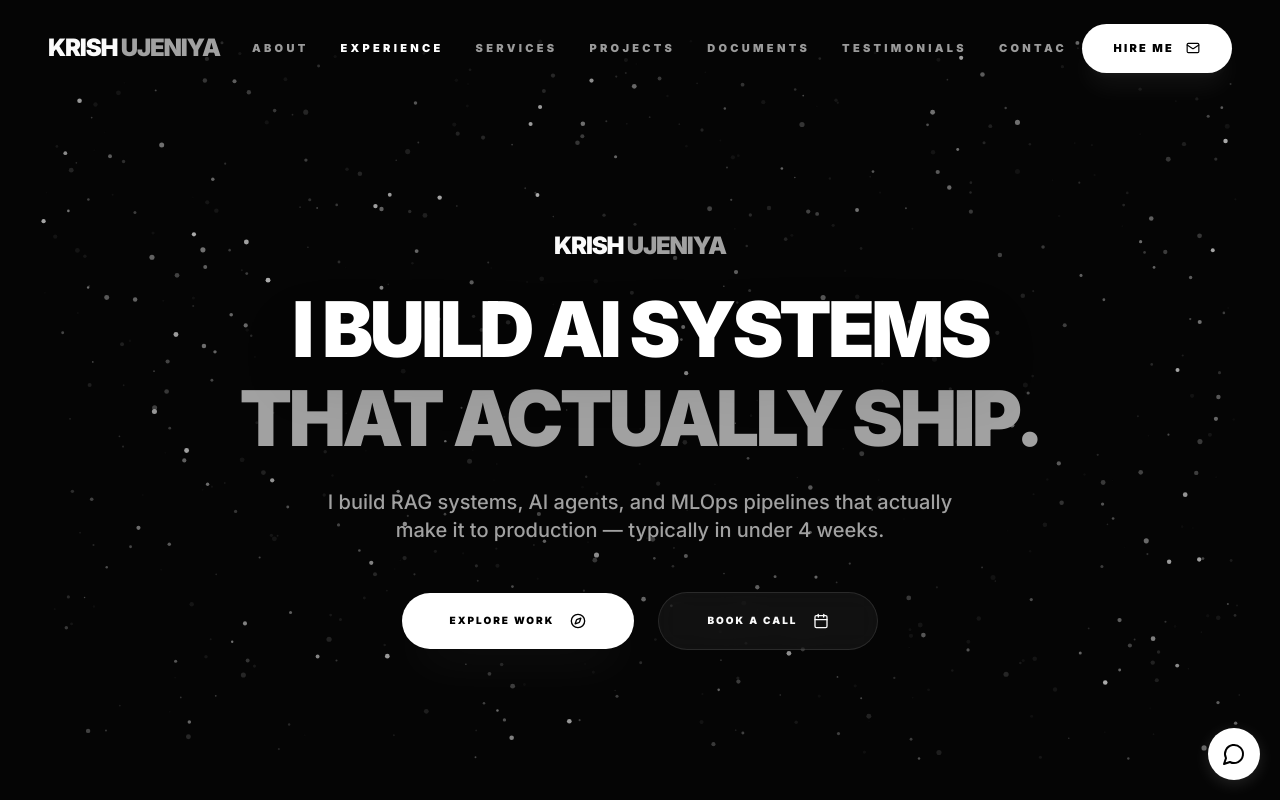
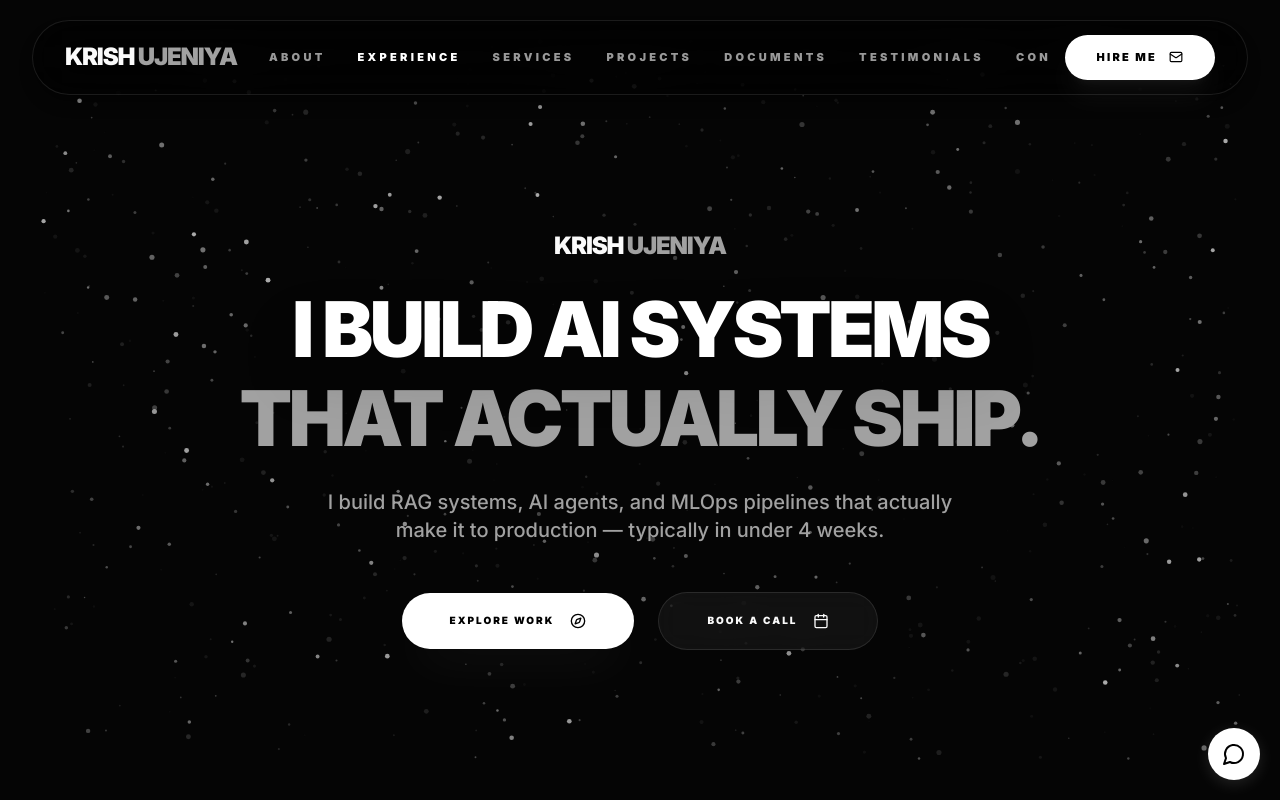
Before and after one commit to krishujeniya/krishujeniya, a Next.js app: page /krishujeniya/ in a window 1280 px wide. Shown: the top 800 px of the page. Built offline with nearby package versions, Linux system fonts and the light colour scheme.

Commit message:
Convert navbar into floating detached pill island from screen top

```diff
--- a/src/app/page.tsx
+++ b/src/app/page.tsx
@@ -188,8 +188,7 @@ export default function Portfolio() {
         <div className="min-h-screen bg-[#050505] text-[#FAFAFA] font-body selection:bg-[#474747] selection:text-white">
 
             <a className="skip-link" href="#main-content">Skip to main content</a>
-            <nav className={`fixed top-0 left-0 w-full z-[100] transition-all duration-500 ${scrolled ? 'bg-black/95 backdrop-blur-xl py-4 border-b border-white/5 rounded-b-[32px] sm:rounded-b-[40px]' : 'py-6'}`}>
-                <div className="max-w-[1440px] mx-auto px-6 md:px-12 flex items-center justify-between gap-4">
+            <nav className={`fixed top-3 sm:top-5 inset-x-4 sm:inset-x-6 md:inset-x-8 max-w-[1440px] mx-auto z-[100] transition-all duration-500 rounded-full flex items-center justify-between gap-4 px-6 md:px-8 py-3 sm:py-3.5 border ${scrolled ? 'bg-black/90 backdrop-blur-2xl border-white/15 shadow-2xl shadow-black/80' : 'bg-black/60 backdrop-blur-xl border-white/10 shadow-lg shadow-black/40'}`}>
                 <div className="flex items-center gap-8 overflow-hidden">
                     {/* Brand Title / Section Name */}
                     <div
@@ -241,11 +240,10 @@ export default function Portfolio() {
                         setActiveSection('contact'); // Force immediate update
                     }}
                     aria-label="Hire me for your next project"
-                        className="flex items-center gap-2 sm:gap-3 bg-white text-black text-[10px] sm:text-[11px] font-black uppercase tracking-[0.2em] px-5 sm:px-8 py-3 sm:py-4 rounded-full transition-all duration-500 shadow-xl shadow-white/5 active:scale-95 whitespace-nowrap"
+                    className="flex items-center gap-2 sm:gap-3 bg-white text-black text-[10px] sm:text-[11px] font-black uppercase tracking-[0.2em] px-5 sm:px-8 py-3 sm:py-3.5 rounded-full transition-all duration-500 shadow-xl shadow-white/5 active:scale-95 whitespace-nowrap"
                 >
                     Hire Me <Mail size={14} className="group-hover:translate-x-1 transition-transform" />
                 </a>
-                </div>
             </nav>
 
 
```
Lines whose indentation alone changed are shown as unchanged.
